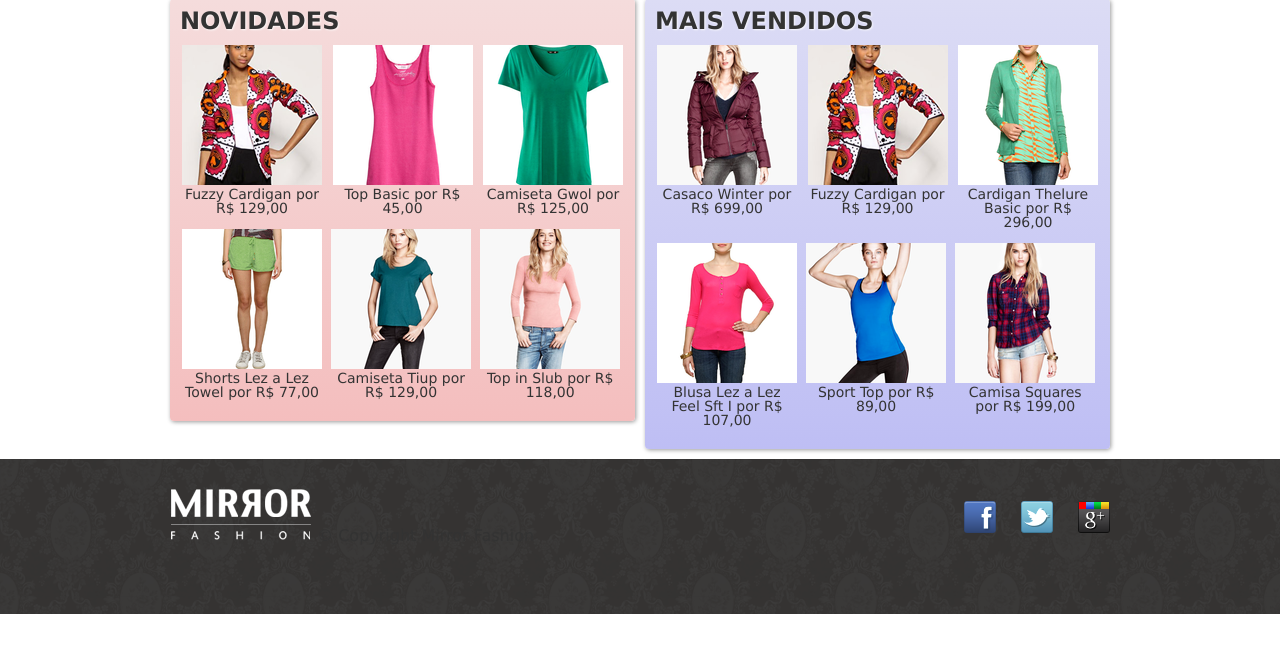
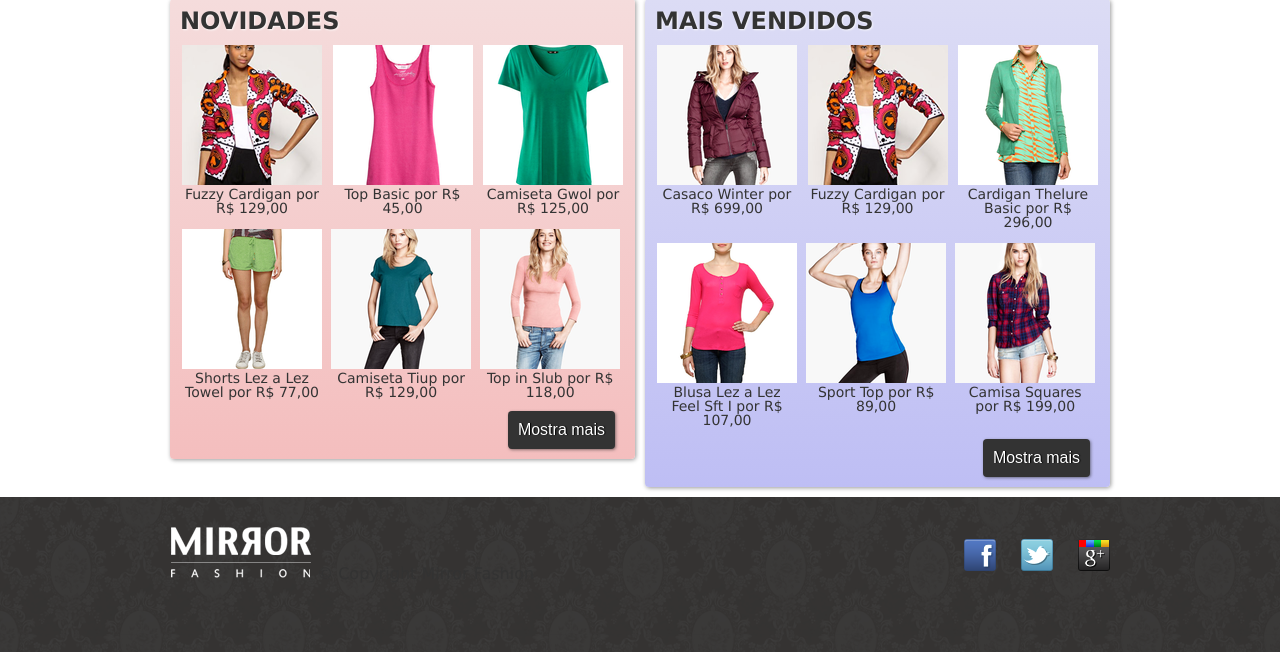
Before and after one commit to danieldnl/html-css-js-apostila-caelum, a PHP site: page / in a window 1280 px wide. Shown: the part 711-1363 px from the top of the page. Before the commit the page ends 1325 px from the top, so only its background shows below. Run offline with PHP 8.4, Linux system fonts and the light colour scheme; data comes from the database, SQL or seed files in the repository; some libraries are stand-ins or nearby versions.

Commit message:
Capitulos 13 e 14

```diff
--- a/_cabecalho.php
+++ b/_cabecalho.php
@@ -4,6 +4,7 @@
     <title><?php print $cabecalho_title; ?></title>
     <meta charset="utf-8">
     <meta name="viewport" content="width=device-width">
+
 
     <link rel="stylesheet" href="css/reset.css">
     <link rel="stylesheet" href="css/base.css">
--- a/css/base.css
+++ b/css/base.css
@@ -214,3 +214,39 @@ footer .container {
 .botoes-banner li{
   display: inline;
 }
+
+
+
+.painel button {
+  /* posicionamento */
+  float: right;
+  margin-right: 10px;
+  padding: 10px;
+
+  /* estilo */
+  background-color: #333;
+  border: 0;
+  border-radius: 4px;
+  box-shadow: 1px 1px 3px rgba(30,30,30,0.5);
+  color: white;
+  font-size: 1em;
+  text-decoration: none;
+  text-shadow: 1px 0 1px black;
+
+  /* animação*/
+  transition: 0.3s;
+
+  display: none;
+
+}
+.painel button:hover {
+  background-color: #393939;
+  box-shadow: 1px 0 20px rgba(200,200,120,0.9);
+}
+
+.painel-compacto li:nth-child(n+7) {
+  display: none;
+}
+.painel-compacto button {
+  display: block;
+}
--- a/index.php
+++ b/index.php
@@ -48,12 +48,12 @@
     </div>
 
     <div class="container paineis">
-      <section class="painel novidades">
+      <section class="painel novidades painel-compacto">
         <h2>Novidades</h2>
         <ol>
           <?php
             $conexao = mysqli_connect("127.0.0.1", "root", "", "mirror-fashion");
-            $dados = mysqli_query($conexao, "SELECT * FROM produtos ORDER BY data LIMIT 0, 6");
+            $dados = mysqli_query($conexao, "SELECT * FROM produtos ORDER BY data LIMIT 0, 12");
             while ($produto = mysqli_fetch_array($dados)):
           ?>
           <li>
@@ -66,13 +66,14 @@
           </li>
           <?php endwhile; ?>
         </ol>
+        <button type="button">Mostra mais</button>
       </section>
 
-      <section class="painel mais-vendidos">
+      <section class="painel mais-vendidos painel-compacto">
         <h2>Mais Vendidos</h2>
         <ol>
           <?php
-            $dados = mysqli_query($conexao, "SELECT * FROM produtos ORDER BY vendas LIMIT 0, 6");
+            $dados = mysqli_query($conexao, "SELECT * FROM produtos ORDER BY vendas LIMIT 0, 12");
             while ($produto = mysqli_fetch_array($dados)):
           ?>
           <li>
@@ -85,11 +86,12 @@
           </li>
           <?php endwhile; ?>
         </ol>
+        <button type="button">Mostra mais</button>
       </section>
     </div>
 
     <?php include("_rodape.php");?>
-
+    <script src="http://code.jquery.com/jquery-1.11.0.min.js"></script>
     <script src="js/home.js"></script>
   </body>
 </html>
--- a/js/home.js
+++ b/js/home.js
@@ -36,3 +36,10 @@ document.querySelector('#play').onclick = function(){
 }
 
 var timer = setInterval(trocaBanner, 4000);
+
+
+$('.novidades').addClass('painel-compacto');
+
+$('.novidades button').click(function() {
+  $('.novidades').removeClass('painel-compacto');
+});
--- a/produto.php
+++ b/produto.php
@@ -16,6 +16,8 @@
           <h1><?= $produto["nome"]?></h1>
           <p>por apenas <?= $produto["preco"]?></p>
 
+          <div class="fb-like" data-href="http://mirrorfashion.net/loja"
+              data-layout="standard" data-action="like" data-show-faces="false" data-share="true"></div>
           <form action="checkout.php" method="POST">
             <input type="hidden" name="id" value="<?= $produto["id"] ?>">
 
@@ -40,6 +42,7 @@
             <fieldset class="tamanhos">
               <legend>Escolha o tamanho:</legend>
               <input type="range" min="36" max="46" value="42" step="2" name="tamanho" id="tamanho">
+              <output for="tamanho" name="valortamanho">42</output>
             </fieldset>
 
             <input type="submit" class="comprar" value="Comprar">
@@ -78,6 +81,9 @@
         </div>
       </div>
     </div>
+    <div id="fb-root"></div>
     <?php include("_rodape.php");?>
+    <script src="http://code.jquery.com/jquery-1.11.0.min.js"></script>
+    <script src="js/produto.js"></script>
   </body>
 </html>
--- a/sobre.php
+++ b/sobre.php
@@ -50,6 +50,7 @@
 
       <section id="diferenciais">
         <h2>Diferenciais</h2>
+        <iframe width="420" height="315" src="//www.youtube.com/embed/Tb06abHE4hY" frameborder="0" allowfullscreen></iframe>
         <ul>
           <li>Menor preço do varejo, garantido</li>
           <li>Se você achar uma loja mais barata, leva o produto de graça</li>
@@ -61,6 +62,8 @@
           <li>Mais de um milhão de funcionários em todo o mundo</li>
         </ul>
       </section>
+
+      <iframe width="425" height="350" frameborder="0" scrolling="no" marginheight="0" marginwidth="0" src="http://maps.google.com.br/maps?q=Jacarezinho&amp;output=embed"></iframe>
     </article>
 
     <?php include("_rodape.php");?>
```
Also changed, not shown: css/produto.css (+13 -0 lines), js/produto.js (added, +12 -0 lines).
